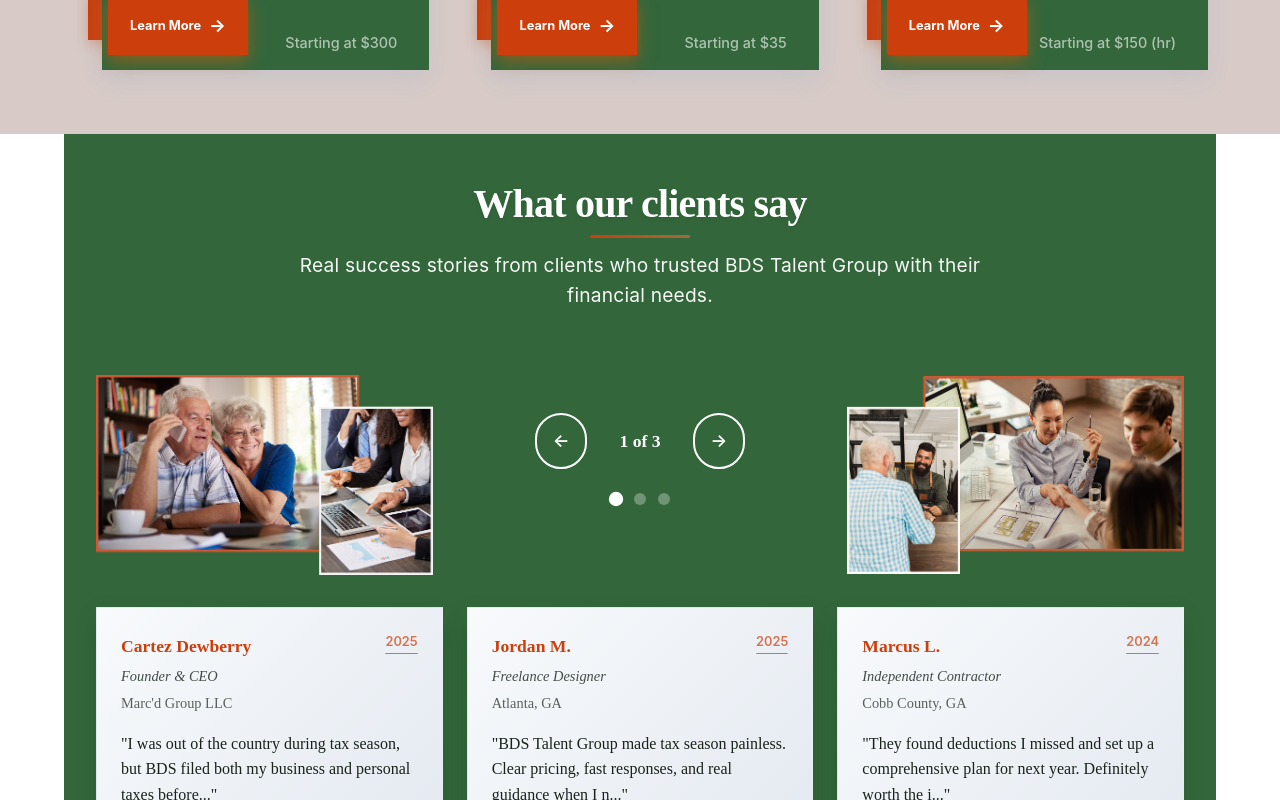
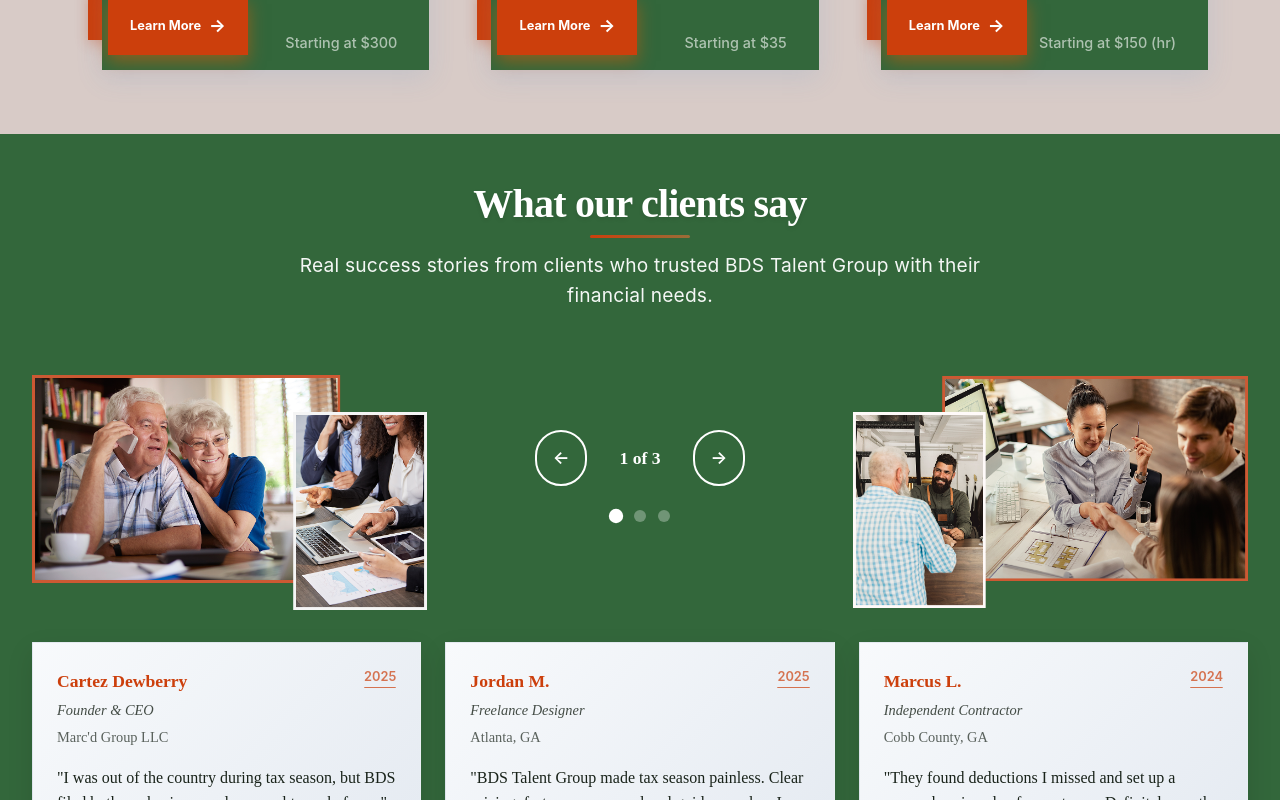
Before and after one commit to CartezDew/bdsfrontend, a React (Vite) app: page /services in a window 1280 px wide. Shown: the part 860-1660 px from the top of the page. Built offline with nearby package versions, Linux system fonts and the light colour scheme.

Commit message:
updated max width for home page

```diff
--- a/src/styles/socialProof.css
+++ b/src/styles/socialProof.css
@@ -5,7 +5,7 @@
 }
 
 .social-proof-container {
-  max-width: 1200px;
+  max-width: 1300px;
   margin: 0 auto;
 }
 
@@ -15,7 +15,7 @@
 .testimonial-grid {
   position: relative;
   width: 100%;
-  max-width: 72rem;
+  max-width: 1300px;
   margin: 0 auto;
   background: var(--color-hunter-green);
   padding: 3rem 2rem;
@@ -231,7 +231,7 @@
     grid-template-columns: 1fr auto 1fr; /* left | center | right */
     align-items: center;
     column-gap: 4rem;
-    max-width: 1200px;
+    max-width: 1300px;
     width: 100%;
     margin: 0 auto 2rem;
     padding: 0; /* ensure no inner padding here */
```
